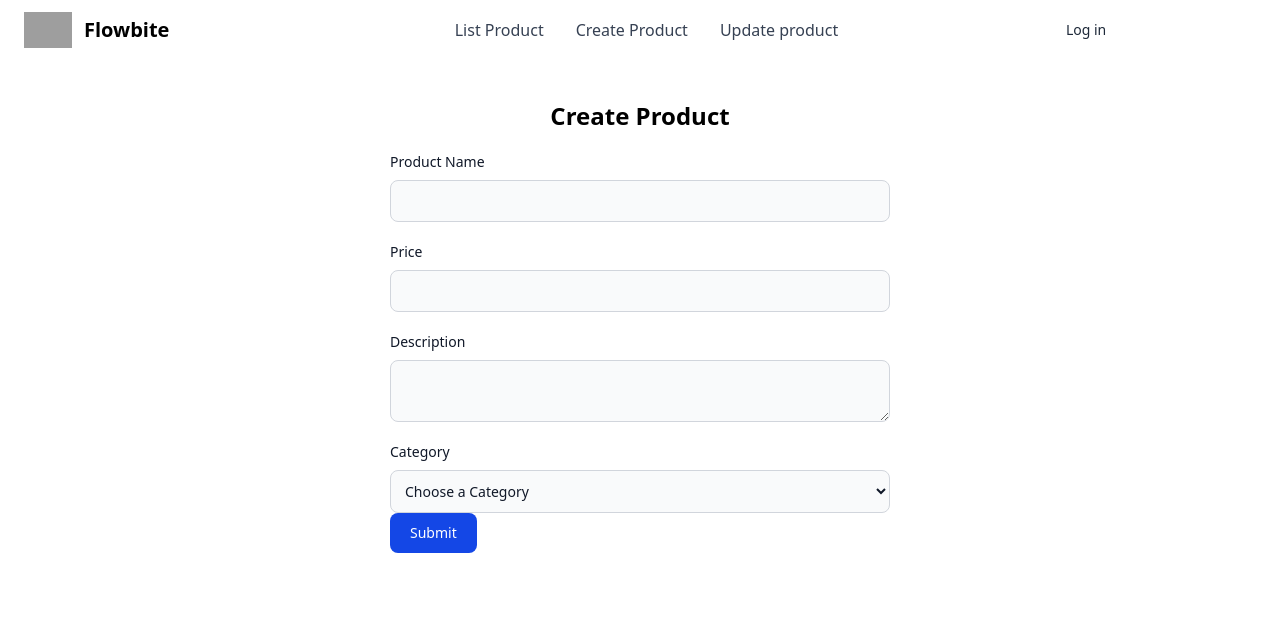
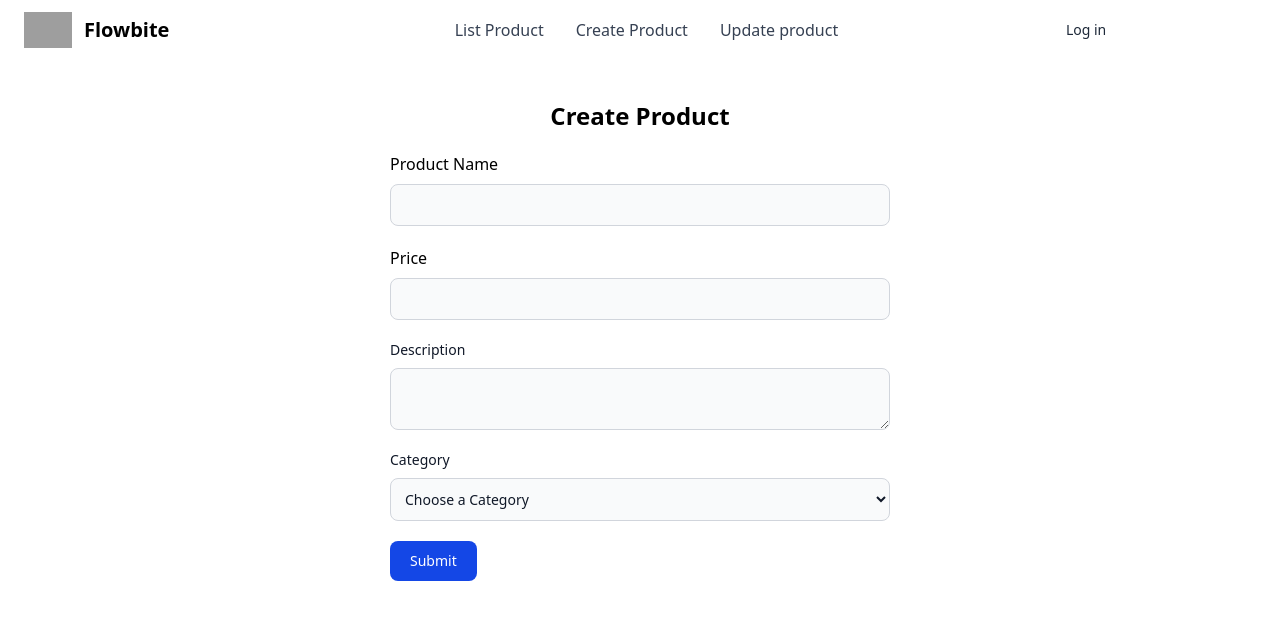
Before and after one commit to Jzztt/WD20104-Typescript, a React (Vite) app: page /create-product in a window 1280 px wide. Shown: the top 620 px of the page. Built offline with nearby package versions, Linux system fonts and the light colour scheme; grey boxes are pictures that could not be loaded.

Commit message:
fix: short to className tailwind

```diff
--- a/src/components/FormCreateProduct.tsx
+++ b/src/components/FormCreateProduct.tsx
@@ -13,21 +13,21 @@
           <div className="mb-5">
             <label
               htmlFor="name"
-              className="block mb-2 text-sm font-medium text-gray-900 dark:text-white"
+              className="block mb-2"
             >
               Product Name
             </label>
             <input
               type="text"
               id="name"
-              className="bg-gray-50 border border-gray-300 text-gray-900 text-sm rounded-lg focus:ring-blue-500 focus:border-blue-500 block w-full p-2.5 dark:bg-gray-700 dark:border-gray-600 dark:placeholder-gray-400 dark:text-white dark:focus:ring-blue-500 dark:focus:border-blue-500"
+              className="bg-gray-50 border border-gray-300 rounded-lg block w-full p-2"
               required
             />
           </div>
           <div className="mb-5">
             <label
               htmlFor="price"
-              className="block mb-2 text-sm font-medium text-gray-900 dark:text-white"
+              className="block mb-2"
             >
               Price
             </label>
@@ -68,7 +68,7 @@
             </select>
             <button
               type="submit"
-              className="text-white bg-blue-700 hover:bg-blue-800 focus:ring-4 focus:outline-none focus:ring-blue-300 font-medium rounded-lg text-sm w-full sm:w-auto px-5 py-2.5 text-center dark:bg-blue-600 dark:hover:bg-blue-700 dark:focus:ring-blue-800"
+              className="text-white mt-5  bg-blue-700 hover:bg-blue-800 focus:ring-4 focus:outline-none focus:ring-blue-300 font-medium rounded-lg text-sm w-full sm:w-auto px-5 py-2.5 text-center dark:bg-blue-600 dark:hover:bg-blue-700 dark:focus:ring-blue-800"
             >
               Submit
             </button>
```
